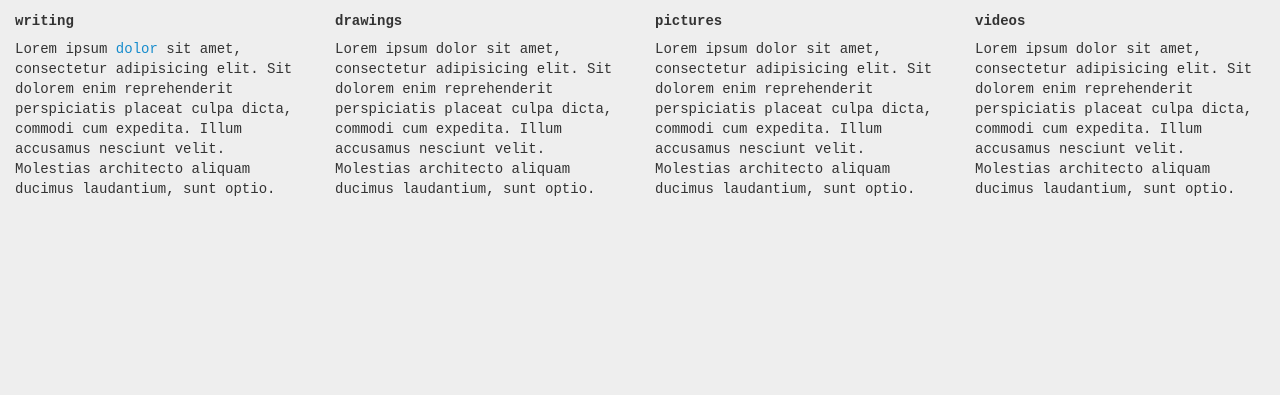
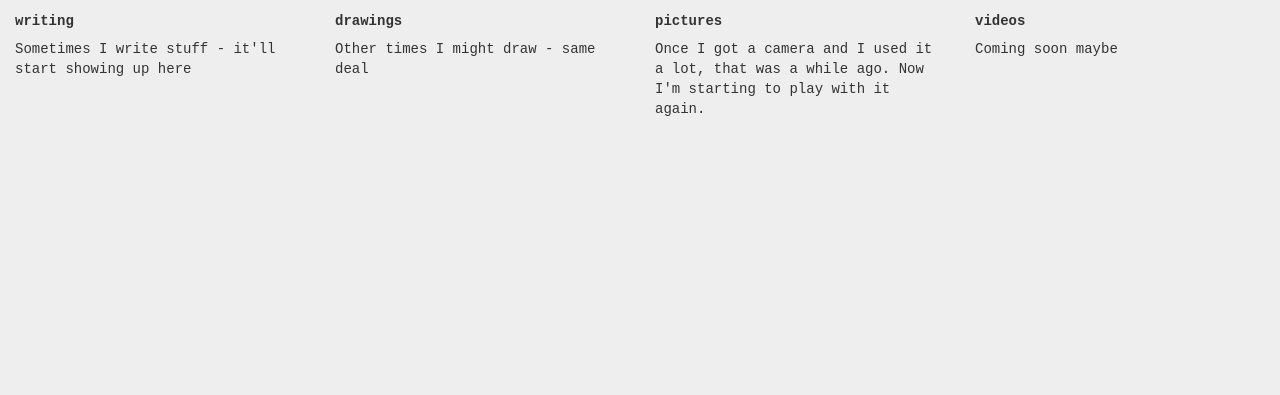
Before and after one commit to thomasedisonsghost/personal, a Flask app: page / in a window 1280 px wide. Shown: the part 91-486 px from the top of the page. Run offline with Flask 2, Linux system fonts and the light colour scheme; parts of the project's set-up code (start-up, migrations or seed data) failed here and were passed over; some libraries are stand-ins or nearby versions.

Commit message:
from lorem to soarin

```diff
--- a/templates/index.html
+++ b/templates/index.html
@@ -10,25 +10,25 @@
     <div class="col-sm-3 margin-top-sm">
         <h5><strong>writing</strong></h5>
         <p>
-            Lorem ipsum <a class="link">dolor</a> sit amet, consectetur adipisicing elit. Sit dolorem enim reprehenderit perspiciatis placeat culpa dicta, commodi cum expedita. Illum accusamus nesciunt velit. Molestias architecto aliquam ducimus laudantium, sunt optio.
+            Sometimes I write stuff - it'll start showing up here
         </p>
     </div>
     <div class="col-sm-3 margin-top-sm">
         <h5><strong>drawings</strong></h5>
         <p>
-            Lorem ipsum dolor sit amet, consectetur adipisicing elit. Sit dolorem enim reprehenderit perspiciatis placeat culpa dicta, commodi cum expedita. Illum accusamus nesciunt velit. Molestias architecto aliquam ducimus laudantium, sunt optio.
+            Other times I might draw - same deal
         </p>
     </div>
     <div class="col-sm-3 margin-top-sm">
         <h5><strong>pictures</strong></h5>
         <p>
-            Lorem ipsum dolor sit amet, consectetur adipisicing elit. Sit dolorem enim reprehenderit perspiciatis placeat culpa dicta, commodi cum expedita. Illum accusamus nesciunt velit. Molestias architecto aliquam ducimus laudantium, sunt optio.
+            Once I got a camera and I used it a lot, that was a while ago. Now I'm starting to play with it again.
         </p>
     </div>
     <div class="col-sm-3 margin-top-sm">
         <h5><strong>videos</strong></h5>
         <p>
-            Lorem ipsum dolor sit amet, consectetur adipisicing elit. Sit dolorem enim reprehenderit perspiciatis placeat culpa dicta, commodi cum expedita. Illum accusamus nesciunt velit. Molestias architecto aliquam ducimus laudantium, sunt optio.
+            Coming soon maybe
         </p>
     </div>
 </div>
```
